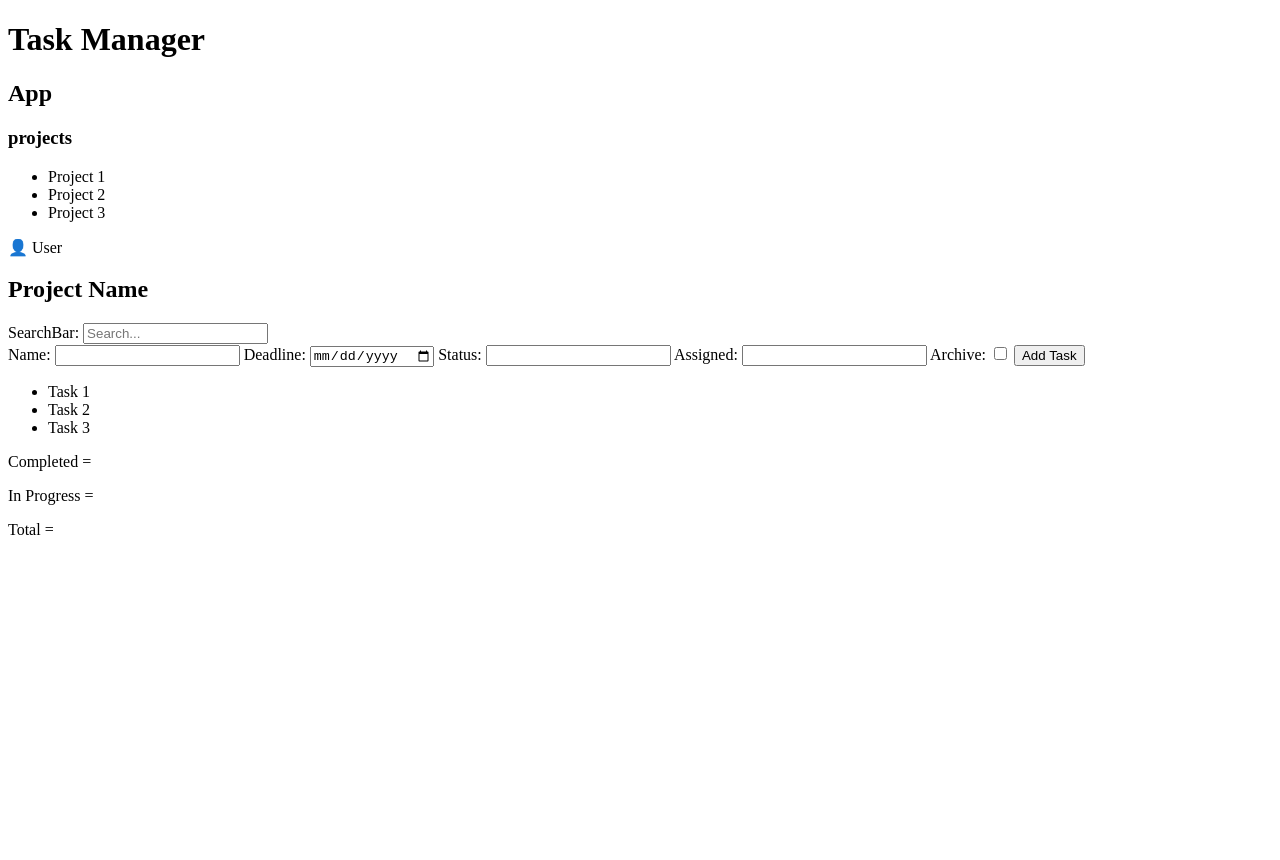
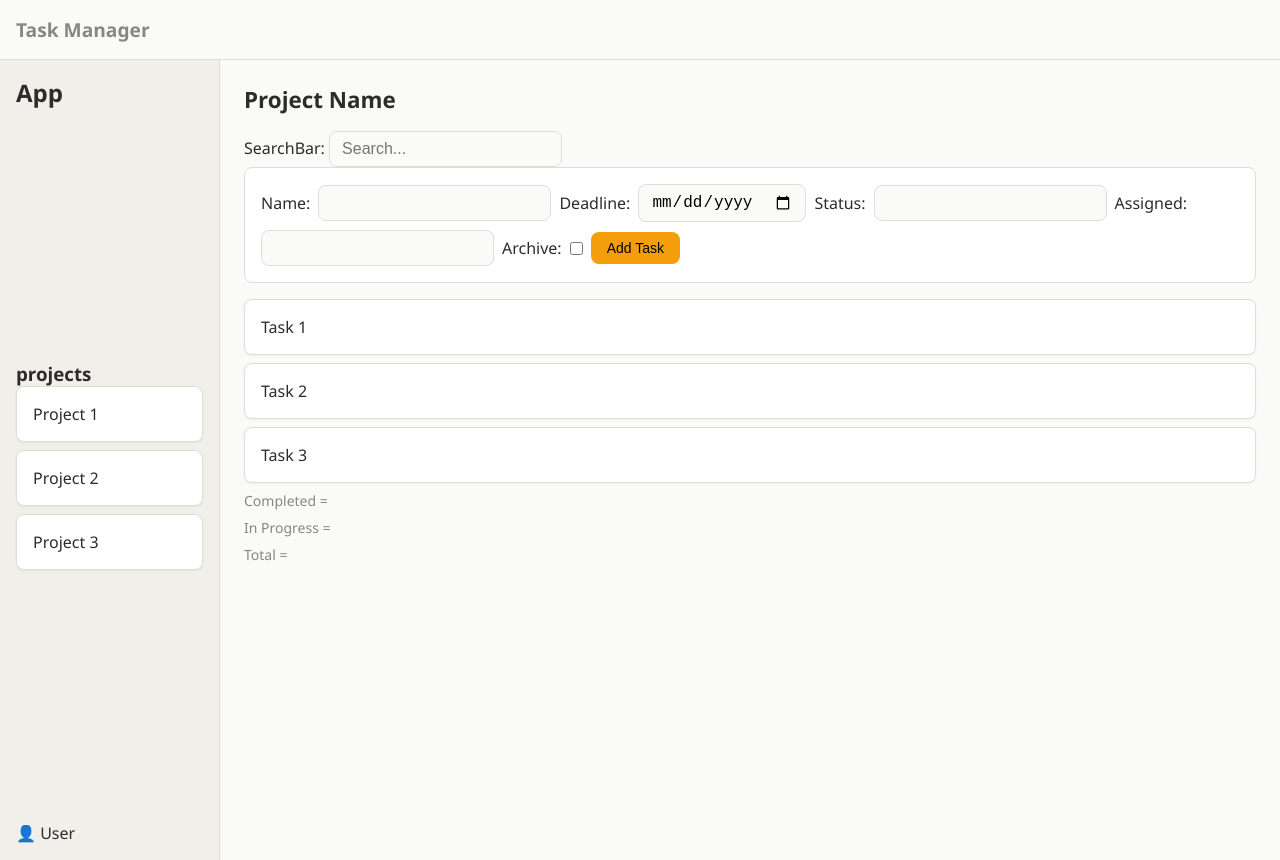
Before and after one commit to Judith-arch/taskflow-project, a plain HTML site: page index.html in a window 1280 px wide. Before the commit the page ends 800 px from the top, so only its background shows below. Drawn offline with Linux system fonts and the light colour scheme.

Commit message:
css style added

```diff
--- a/index.html
+++ b/index.html
@@ -11,6 +11,8 @@
     <header>
         <h1>Task Manager</h1>
     </header>
+
+    <div class="app-wrapper">
 
         <aside class="sidebar">
             <!-- NAME + LOGO -->
@@ -131,6 +133,7 @@
 
         </main>
 
+    </div>
     <footer>
 
     </footer>
--- a/style.css
+++ b/style.css
@@ -0,0 +1,152 @@
+:root {
+    --color-bg: #fafaf8;
+    --color-sidebar: #f0efe9;
+    --color-card: #ffffff;
+    --color-border: #e0ddd5;
+    --color-text: #2c2c2a;
+    --color-text-muted: #888780;
+
+    --color-todo: #fef9c3;
+    --color-doing: #dbeafe;
+    --color-review: #fce7f3;
+    --color-done: #dcfce7;
+
+    --color-accent: #f59e0b;
+
+    --font-base: 'Segoe UI', sans-serif;
+    --font-size-base: 16px;
+
+    --spacing-sm: 8px;
+    --spacing-md: 16px;
+    --spacing-lg: 24px;
+
+    --radius: 8px;
+}
+
+/* RESET */
+* {
+    margin: 0;
+    padding: 0;
+    box-sizing: border-box;
+}
+
+/* BASE */
+body {
+    background-color: var(--color-bg);
+    font-family: var(--font-base);
+    font-size: var(--font-size-base);
+    color: var(--color-text);
+}
+
+/* MAIN LAYOUT */
+body {
+    display: flex;
+    flex-direction: column;
+    min-height: 100vh;
+}
+
+/* CENTRAL DIV */
+.app-wrapper {
+    display: flex;
+    flex: 1;
+}
+
+/* SIDEBAR */
+.sidebar {
+    width: 220px;
+    min-height: 100vh;
+    background-color: var(--color-sidebar);
+    border-right: 1px solid var(--color-border);
+    padding: var(--spacing-md);
+    display: flex;
+    flex-direction: column;
+    justify-content: space-between;
+}
+
+/* MAIN */
+main {
+    flex: 1;
+    padding: var(--spacing-lg);
+    background-color: var(--color-bg);
+}
+
+/* GLOBAL HEADER */
+header h1 {
+    padding: var(--spacing-md);
+    font-size: 1.2rem;
+    color: var(--color-text-muted);
+    border-bottom: 1px solid var(--color-border);
+}
+
+/* PROJECT HEADER */
+main header h2 {
+    font-size: 1.4rem;
+    margin-bottom: var(--spacing-md);
+}
+
+/* FORM */
+form {
+    display: flex;
+    flex-wrap: wrap;
+    gap: var(--spacing-sm);
+    align-items: center;
+    background: var(--color-card);
+    padding: var(--spacing-md);
+    border-radius: var(--radius);
+    border: 1px solid var(--color-border);
+    margin-bottom: var(--spacing-md);
+}
+
+/* INPUTS */
+input[type="text"],
+input[type="date"],
+input[type="search"] {
+    padding: 8px 12px;
+    font-size: 16px;
+    border: 1px solid var(--color-border);
+    border-radius: var(--radius);
+    background: var(--color-bg);
+}
+
+input:focus {
+    outline: 2px solid var(--color-accent);
+}
+
+/* BUTTONS */
+button {
+    padding: 8px 16px;
+    background: var(--color-accent);
+    border: none;
+    border-radius: var(--radius);
+    cursor: pointer;
+    font-size: 14px;
+}
+
+button:hover {
+    opacity: 0.85;
+}
+
+/* TASKS LISTS */
+ul {
+    list-style: none;
+    display: flex;
+    flex-direction: column;
+    gap: var(--spacing-sm);
+}
+
+li {
+    background: var(--color-card);
+    padding: var(--spacing-md);
+    border-radius: var(--radius);
+    border: 1px solid var(--color-border);
+    box-shadow: 0 1px 3px rgba(0,0,0,0.05);
+}
+
+/* STATISTICS */
+#numTaskCompleted,
+#numTaskInProgress,
+#numTotalTasks {
+    font-size: 14px;
+    color: var(--color-text-muted);
+    margin-top: var(--spacing-sm);
+}
```
Lines whose indentation alone changed are shown as unchanged.
